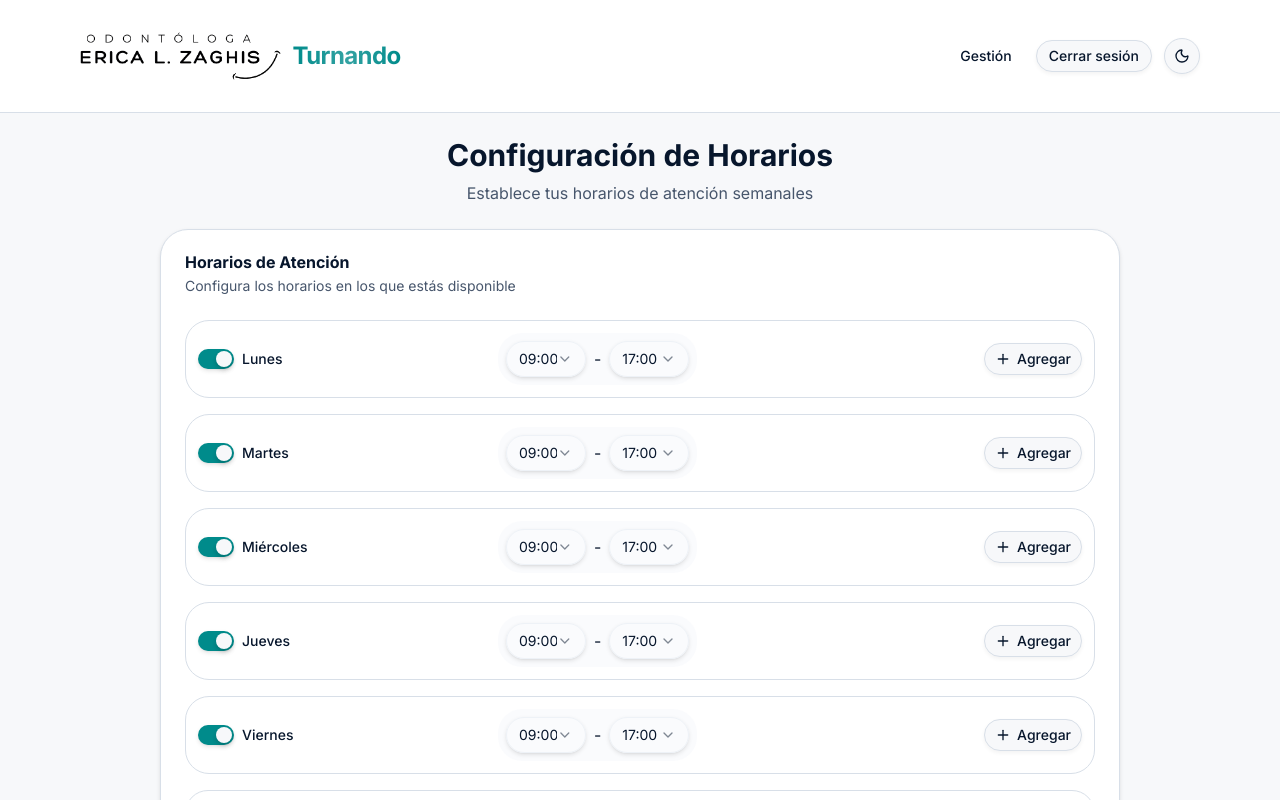
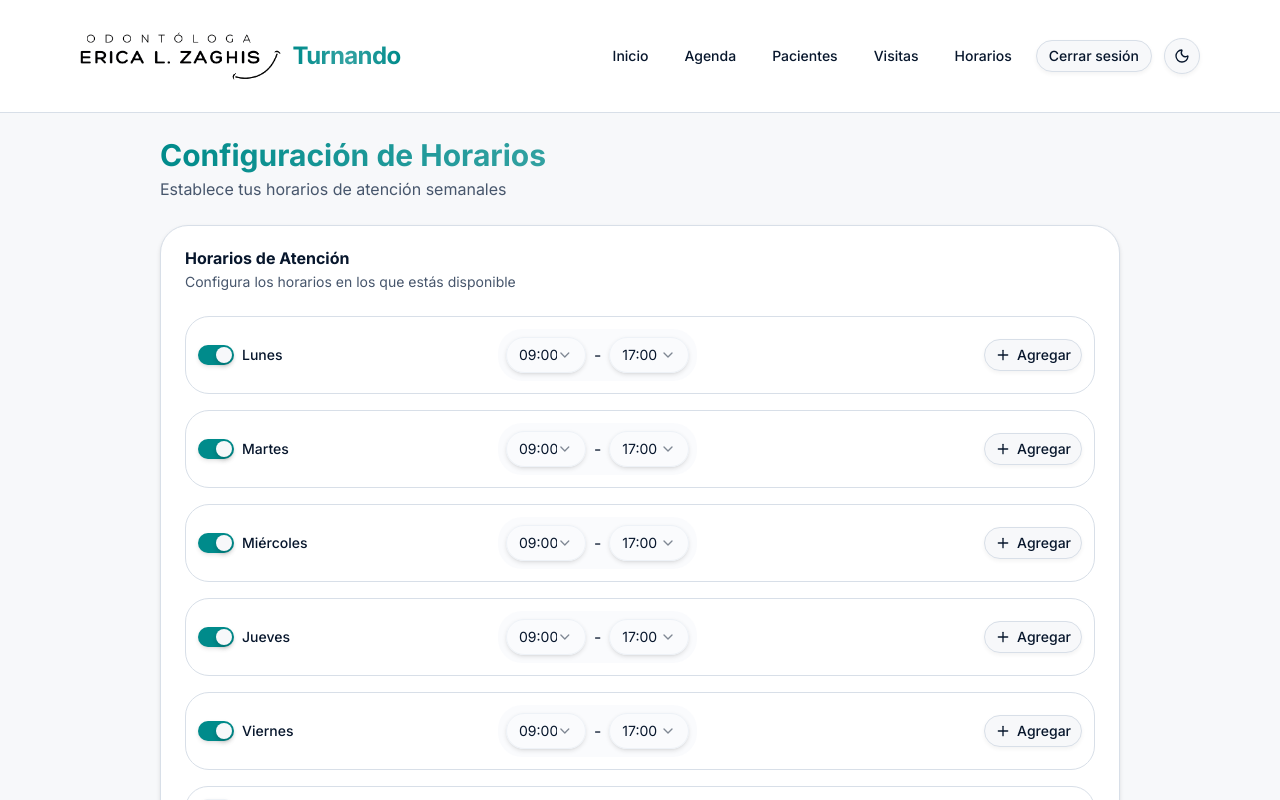
Before and after one commit to melinab1998/TPI-PROGRAMACION-IV, a React (Vite) app in the folder frontend/: page /availability in a window 1280 px wide. Shown: the top 800 px of the page. Built offline with nearby package versions, Linux system fonts and the light colour scheme.

Commit message:
update-headers

```diff
--- a/frontend/src/components/AdminSchedule/Header/Header.jsx
+++ b/frontend/src/components/AdminSchedule/Header/Header.jsx
@@ -5,7 +5,9 @@ export default function Header({ onCreate }) {
   return (
     <div className="flex flex-col sm:flex-row justify-between items-start sm:items-center gap-4">
       <div>
-        <h1 className="text-2xl sm:text-3xl font-bold mt-4 mb-2">Agenda de Turnos</h1>
+        <h1 className="text-2xl sm:text-3xl font-bold bg-gradient-to-r from-primary to-primary/80 bg-clip-text text-transparent mt-4 mb-2">
+          Agenda de Turnos
+        </h1>
         <p className="text-sm text-muted-foreground">
           Gestiona y visualiza todos los turnos programados
         </p>
--- a/frontend/src/pages/AdminHome/AdminHome.jsx
+++ b/frontend/src/pages/AdminHome/AdminHome.jsx
@@ -20,9 +20,9 @@ export default function AdminHome() {
   }
 
   return (
-    <div className="px-4 sm:px-6 lg:px-8 py-10 space-y-10 max-w-6xl mx-auto">
+   <div className="px-4 sm:px-6 lg:px-8 py-10 space-y-10 max-w-6xl mx-auto">
       <header className="space-y-2 text-center sm:text-left">
-        <h1 className="text-3xl font-bold tracking-tight mb-2.5">
+        <h1 className="text-3xl font-bold bg-gradient-to-r from-primary to-primary/80 bg-clip-text text-transparent mb-2.5">
           ¡Bienvenida, {dentistName}!
         </h1>
         <p className="text-base text-muted-foreground">
--- a/frontend/src/pages/Availability/Availability.jsx
+++ b/frontend/src/pages/Availability/Availability.jsx
@@ -82,13 +82,17 @@ export default function Availability() {
   }
 
   return (
-    <div className="max-w-5xl mx-auto px-4 sm:px-6 lg:px-8 py-6 space-y-6">
-      <div className="text-center">
-        <h1 className="text-3xl font-bold">Configuración de Horarios</h1>
-        <p className="text-muted-foreground mt-2">
-          Establece tus horarios de atención semanales
-        </p>
-      </div>
+<div className="max-w-5xl mx-auto px-4 sm:px-6 lg:px-8 py-6 space-y-6">
+  <div className="flex flex-col sm:flex-row justify-between items-start sm:items-center gap-4">
+    <div>
+      <h1 className="text-3xl font-bold bg-gradient-to-r from-primary to-primary/80 bg-clip-text text-transparent">
+        Configuración de Horarios
+      </h1>
+      <p className="text-muted-foreground mt-1">
+        Establece tus horarios de atención semanales
+      </p>
+    </div>
+  </div>
       <Card>
         <CardHeader>
           <CardTitle>Horarios de Atención</CardTitle>
--- a/frontend/src/pages/PatientsPage/PatientsPage.jsx
+++ b/frontend/src/pages/PatientsPage/PatientsPage.jsx
@@ -605,7 +605,9 @@ export default function PatientsPage() {
       {/* Header */}
       <div className="flex flex-col sm:flex-row justify-between items-start sm:items-center gap-4">
   <div>
-          <h1 className="text-3xl font-bold">Gestión de Pacientes</h1>
+    <h1 className="text-3xl font-bold bg-gradient-to-r from-primary to-primary/80 bg-clip-text text-transparent">
+      Gestión de Pacientes
+    </h1>
     <p className="text-muted-foreground mt-1">
       Administra la información de tus pacientes
     </p>
--- a/frontend/src/pages/VisitPage/VisitPage.jsx
+++ b/frontend/src/pages/VisitPage/VisitPage.jsx
@@ -152,7 +152,9 @@ export default function VisitsPage() {
             {/* Header */}
          <div className="flex flex-col sm:flex-row justify-between items-start sm:items-center gap-4">
   <div>
-                    <h1 className="text-3xl font-bold">Visitas del Día</h1>
+    <h1 className="text-3xl font-bold bg-gradient-to-r from-primary to-primary/80 bg-clip-text text-transparent">
+      Visitas del Día
+    </h1>
     <p className="text-muted-foreground mt-1">
       {new Date().toLocaleDateString('es-ES', {
         weekday: 'long',
--- a/frontend/src/services/auth/AuthContextProvider.jsx
+++ b/frontend/src/services/auth/AuthContextProvider.jsx
@@ -4,7 +4,7 @@ import { AuthContext } from "./AuthContext";
 export function AuthContextProvider({ children }) {
     const [auth, setAuth] = useState({
         isLoggedIn: true,
-        role: "superadmin", // guest | user | admin | superadmin
+        role: "admin", // guest | user | admin | superadmin
     });
 
     const login = (role = "user") =>
```
Lines whose indentation alone changed are shown as unchanged.
